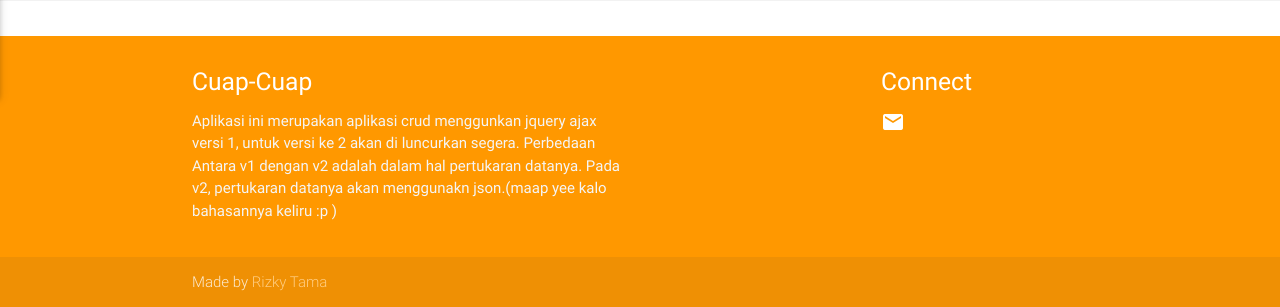
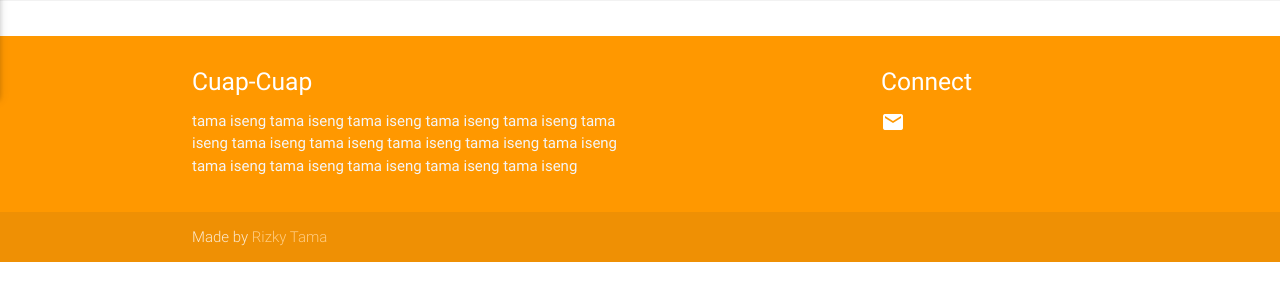
Before and after one commit to rizkytama/ajax_crud, a PHP site: page / in a window 1280 px wide. Shown: the part 762-1069 px from the top of the page. After the commit the page ends 1024 px from the top, so only its background shows below. Run offline with PHP 8.4, Linux system fonts and the light colour scheme; data comes from the database, SQL or seed files in the repository.

Commit message:
18/10/2016

```diff
--- a/index.php
+++ b/index.php
@@ -78,7 +78,7 @@ include_once('aksi/db.php');
       <div class="row">
         <div class="col l6 s12">
           <h5 class="white-text">Cuap-Cuap</h5>
-          <p class="grey-text text-lighten-4">Aplikasi ini merupakan aplikasi crud menggunkan jquery ajax versi 1, untuk versi ke 2 akan di luncurkan segera. Perbedaan Antara v1 dengan v2 adalah dalam hal pertukaran datanya. Pada v2, pertukaran datanya akan menggunakn json.(maap yee kalo bahasannya keliru :p )</p>
+          <p class="grey-text text-lighten-4">tama iseng tama iseng tama iseng tama iseng tama iseng tama iseng tama iseng tama iseng tama iseng tama iseng tama iseng tama iseng tama iseng tama iseng tama iseng tama iseng </p>
 
 
         </div>
```
